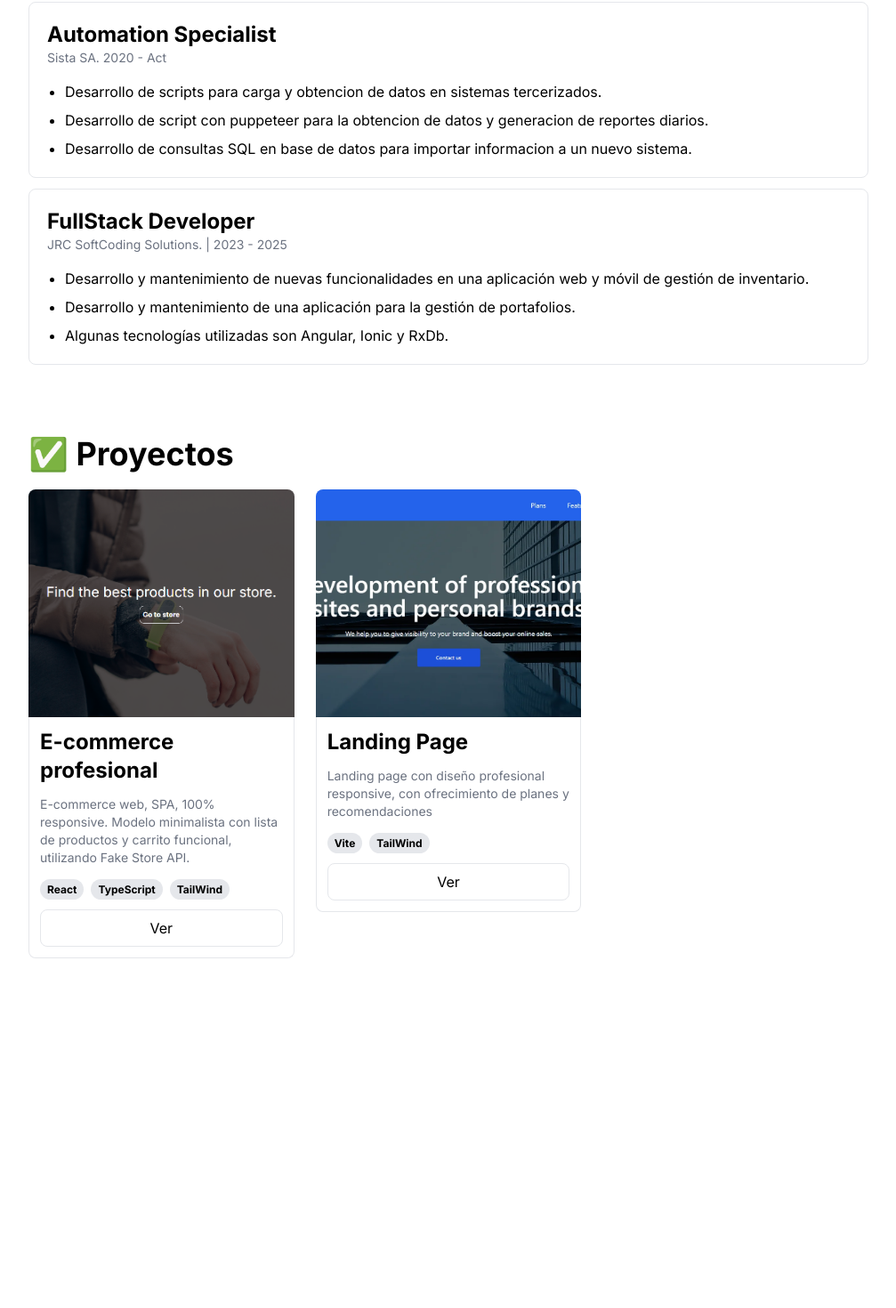
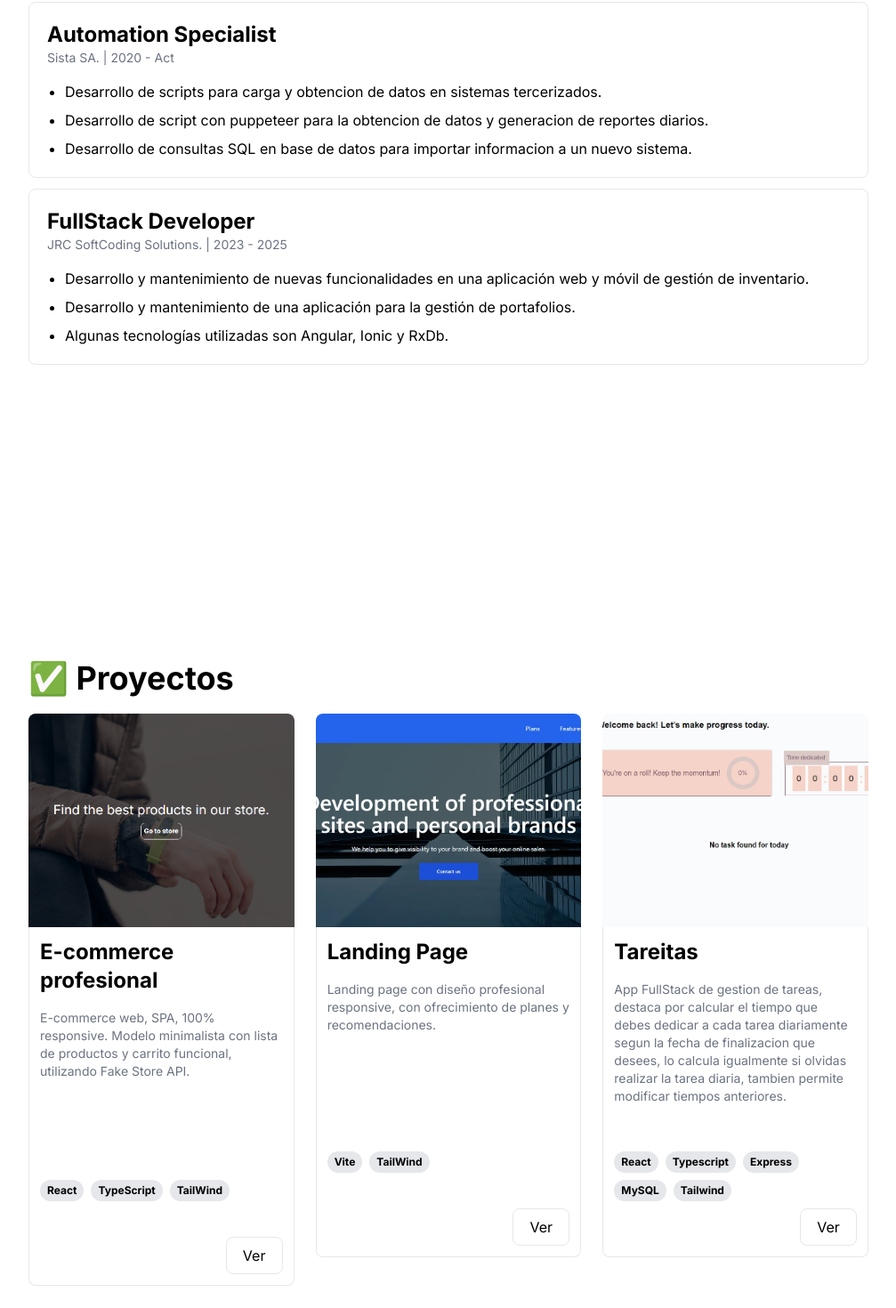
Before and after one commit to leonardoarielcostante/leonardoarielcostante.github.io, a React (Vite) app: page / in a window 1280 px wide. Shown: the part 898-2368 px from the top of the page at 89% size, without its empty margins (264-1271 px from the left). Before the commit the page ends 2015 px from the top, so only its background shows below. Built offline with nearby package versions, Linux system fonts and the light colour scheme.

Commit message:
3rd commit

```diff
--- a/package.json
+++ b/package.json
@@ -10,6 +10,7 @@
     "preview": "vite preview"
   },
   "dependencies": {
+    "npm": "^11.0.0",
     "react": "^18.3.1",
     "react-dom": "^18.3.1",
     "react-icons": "^5.4.0"
--- a/src/components/Card/Card.jsx
+++ b/src/components/Card/Card.jsx
@@ -4,10 +4,10 @@ const Card = ({ title, company, responsibilities }) => {
   return (
     <div className="w-full rounded-lg border p-5">
       <div className="pb-4">
-        <h3 className="text-2xl font-bold">{title}</h3>
-        <p className="text-sm text-gray-500">{company}</p>
+        <h3 className="text-2xl font-bold 2xl:text-3xl">{title}</h3>
+        <p className="text-sm text-gray-500 2xl:text-lg">{company}</p>
       </div>
-      <ul className="list-disc space-y-2 pl-5">
+      <ul className="list-disc space-y-2 pl-5 2xl:text-xl">
         {responsibilities.map((e, index) => (
           <li key={index}>{e}</li>
         ))}
--- a/src/components/Experience/Experience.jsx
+++ b/src/components/Experience/Experience.jsx
@@ -13,12 +13,12 @@ const Experience = () => {
   ];
 
   return (
-    <section className="flex flex-col p-10">
-      <h2 className="pb-5 text-4xl font-bold">💼 Experiencia</h2>
+    <section className="flex h-screen flex-col p-10">
+      <h2 className="pb-5 text-4xl font-bold 2xl:text-5xl">💼 Experiencia</h2>
       <div className="flex flex-col items-center justify-center space-y-3">
         <Card
           title="Automation Specialist"
-          company="Sista SA. 2020 - Act"
+          company="Sista SA. | 2020 - Act"
           responsibilities={SISTA}
         />
         <Card
--- a/src/components/Home/Home.jsx
+++ b/src/components/Home/Home.jsx
@@ -1,13 +1,13 @@
 const Home = () => {
   return (
-    <section className="flex h-screen items-center p-10">
+    <section className="flex h-screen w-full items-center justify-center p-10">
       <div className="flex flex-col">
         <img
           src="/images/foto.webp"
           alt="Leonardo Costante"
-          className="h-20 w-20 rounded-full object-fill"
+          className="h-24 w-24 rounded-full object-fill"
         />
-        <p className="text-6xl font-bold">
+        <p className="text-7xl font-bold">
           ¡Hola! soy <span className="text-blue-500">Leo</span>
           <br />
           desarrollador
@@ -15,7 +15,7 @@ const Home = () => {
           <br />
           <span className="text-green-600">+2 años</span> de experiencia.
         </p>
-        <p className="text-end text-xl text-gray-500">
+        <p className="text-end text-xl text-gray-500 2xl:text-2xl">
           Desarrollando soluciones completas, eficientes y escalables.
         </p>
       </div>
--- a/src/components/ImgCard/ImgCard.jsx
+++ b/src/components/ImgCard/ImgCard.jsx
@@ -3,26 +3,28 @@ import { MyButton } from "../MyButton";
 
 const ImgCard = ({ title, description, image, technologies }) => {
   return (
-    <div className="mx-auto w-full max-w-80 rounded-lg">
+    <div className="h-full w-full rounded-lg">
       <img
         src={image}
         alt={image}
-        className="h-64 w-full rounded-t-lg object-cover"
+        className="h-60 w-full rounded-t-lg object-cover"
       />
-      <div className="max-w-80 space-y-3 rounded-b-lg border-b border-l border-r p-3">
+      <div className="space-y-4 rounded-b-lg border-b border-l border-r p-3">
         <h3 className="text-2xl font-bold">{title}</h3>
-        <p className="text-sm text-gray-500">{description}</p>
-        <div className="space-x-2 space-y-2">
+        <p className="h-32 text-sm text-gray-500 lg:h-40 xl:h-44 2xl:text-base">
+          {description}
+        </p>
+        <div className="mb-1 flex h-12 flex-wrap gap-2">
           {technologies.map((e, index) => (
             <span
               key={index}
-              className="rounded-xl bg-gray-200 px-2 py-1 text-xs font-bold"
+              className="h-fit rounded-xl bg-gray-200 px-2 py-1 text-xs font-bold 2xl:text-base"
             >
               {e}
             </span>
           ))}
         </div>
-        <div className="flex w-full justify-end">
+        <div className="flex h-full w-full items-end justify-end">
           <MyButton text="Ver" className={"w-16 py-1 hover:bg-gray-100"} />
         </div>
       </div>
--- a/src/components/MyButton/MyButton.jsx
+++ b/src/components/MyButton/MyButton.jsx
@@ -1,9 +1,10 @@
 import PropTypes from "prop-types";
 
-const MyButton = ({ text, className }) => {
+const MyButton = ({ text, className, link }) => {
   return (
     <a
-      className={`block w-full rounded-lg border py-2 text-center transition-all ${className}`}
+      href={link}
+      className={`block cursor-pointer rounded-lg border py-2 text-center transition-all ${className}`}
     >
       {text}
     </a>
@@ -13,6 +14,7 @@ const MyButton = ({ text, className }) => {
 MyButton.propTypes = {
   text: PropTypes.string.isRequired,
   className: PropTypes.string,
+  link: PropTypes.string,
 };
 
 export default MyButton;
--- a/src/components/Nav/Nav.jsx
+++ b/src/components/Nav/Nav.jsx
@@ -3,10 +3,10 @@ import { FiLinkedin, FiGithub } from "react-icons/fi";
 
 const Nav = () => {
   return (
-    <aside className="sticky left-0 top-0 flex max-h-screen w-80 flex-col justify-between shadow shadow-black">
+    <aside className="sticky left-0 top-0 flex max-h-screen w-1/4 flex-col justify-between shadow shadow-black">
       <nav className="w-full px-6">
         <p className="py-5 text-3xl font-bold">Leonardo Costante</p>
-        <ul className="flex flex-col space-y-1 font-light">
+        <ul className="flex flex-col space-y-1 font-light 2xl:text-xl">
           <li>
             <a href="#" className="underline-offset-4 hover:underline">
               Inicio
@@ -30,8 +30,11 @@ const Nav = () => {
         </ul>
       </nav>
       <footer className="m-6 space-y-2 pb-2">
-        <MyButton text={"Descargar CV"} className={"hover:bg-gray-100"} />
-        <div className="flex justify-center space-x-2 text-xl">
+        <MyButton
+          text={"Descargar CV"}
+          className={"hover:bg-gray-100 2xl:text-xl"}
+        />
+        <div className="xl flex justify-center space-x-2 text-xl 2xl:text-2xl">
           <a href="#">
             <FiLinkedin />
           </a>
--- a/src/components/Projects/Projects.jsx
+++ b/src/components/Projects/Projects.jsx
@@ -3,11 +3,12 @@ import ImgCard from "../ImgCard/ImgCard";
 const Projects = () => {
   const ecommerce = ["React", "TypeScript", "TailWind"];
   const landing = ["Vite", "TailWind"];
+  const tareitas = ["React", "Typescript", "Express", "MySQL", "Tailwind"];
 
   return (
-    <section className="flex flex-col p-10">
-      <h2 className="pb-5 text-4xl font-bold">✅ Proyectos</h2>
-      <div className="grid gap-6 md:grid-cols-2 lg:grid-cols-3">
+    <section className="flex h-screen flex-col p-10">
+      <h2 className="pb-5 text-4xl font-bold 2xl:text-5xl">✅ Proyectos</h2>
+      <div className="grid gap-6 md:grid-cols-2 xl:grid-cols-3">
         <ImgCard
           title="E-commerce profesional"
           description="E-commerce web, SPA, 100% responsive. Modelo minimalista con lista de productos y carrito funcional, utilizando Fake Store API."
@@ -16,9 +17,15 @@ const Projects = () => {
         />
         <ImgCard
           title="Landing Page"
-          description="Landing page con diseño profesional responsive, con ofrecimiento de planes y recomendaciones"
+          description="Landing page con diseño profesional responsive, con ofrecimiento de planes y recomendaciones."
           image="./images/landing.webp"
           technologies={landing}
+        />
+        <ImgCard
+          title="Tareitas"
+          description="App FullStack de gestion de tareas, destaca por calcular el tiempo que debes dedicar a cada tarea diariamente segun la fecha de finalizacion que desees, lo calcula igualmente si olvidas realizar la tarea diaria, tambien permite modificar tiempos anteriores."
+          image="./images/tareitas.webp"
+          technologies={tareitas}
         />
       </div>
     </section>
```
Also changed, not shown: 1 other file (tests, documents, lock files or other folders).
